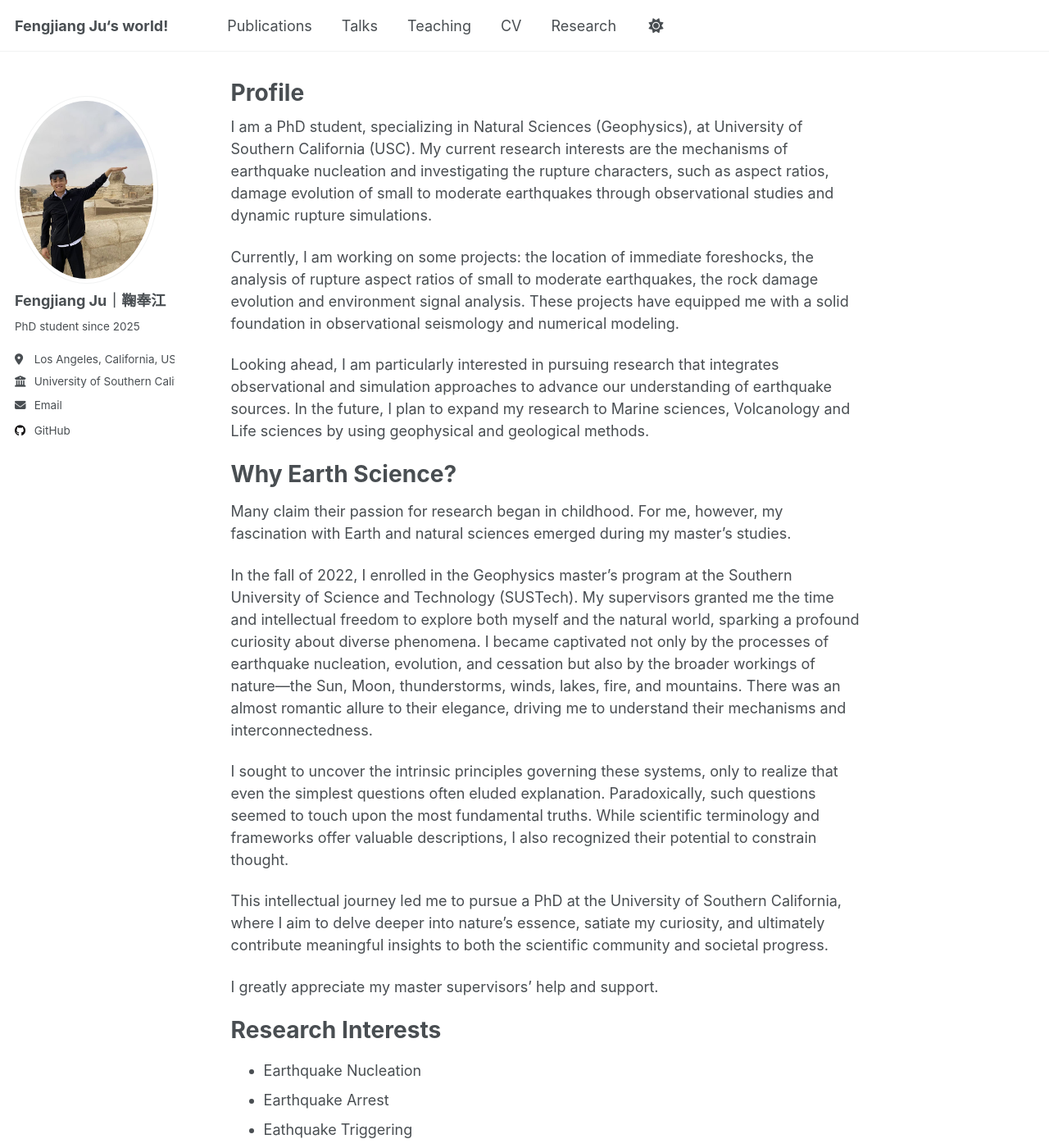
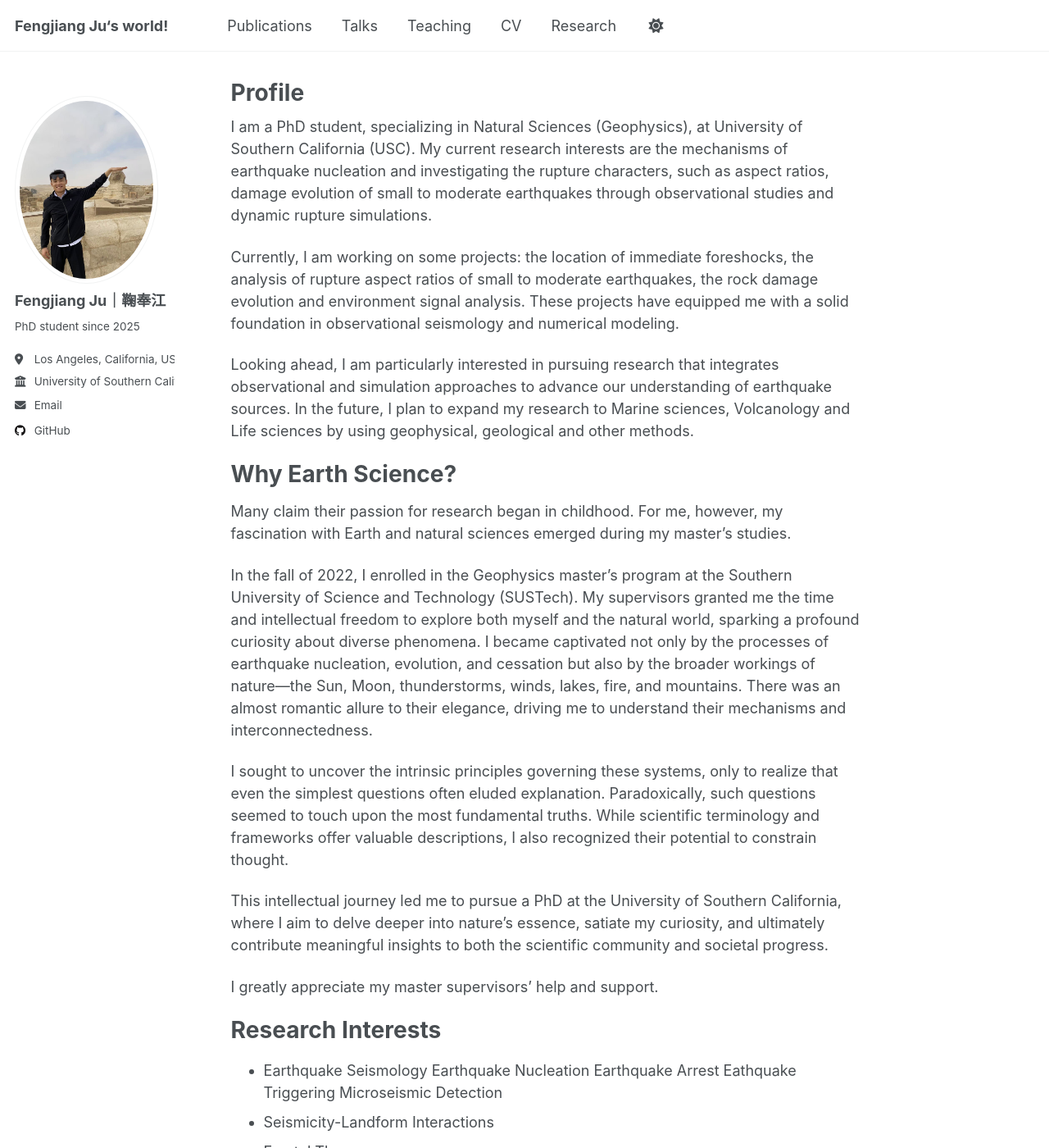
Before and after one commit to FengJiangJu/fengjiangju.github.io, a Jekyll site: the page built from _pages/about.md, in a window 1280 px wide and 1400 px high. Shown: the whole window at 82% size. Built offline with Jekyll 4.4.1, drawn with Linux system fonts in a browser that asks for light colours; a script that is not in the unit is left out; some of the changed text lies outside the part shown.

Commit message:
Update about.md with corrections and additions
Corrected minor typos and improved clarity in research interests and hobbies sections.

```diff
--- a/_pages/about.md
+++ b/_pages/about.md
@@ -11,7 +11,7 @@ I am a PhD student, specializing in Natural Sciences (Geophysics), at University
 
 Currently, I am working on some projects: the location of immediate foreshocks, the analysis of rupture aspect ratios of small to moderate earthquakes, the rock damage evolution and environment signal analysis. These projects have equipped me with a solid foundation in observational seismology and numerical modeling.
 
-Looking ahead, I am particularly interested in pursuing research that integrates observational and simulation approaches to advance our understanding of earthquake sources. In the future, I plan to expand my research to Marine sciences, Volcanology and Life sciences by using geophysical and geological methods.
+Looking ahead, I am particularly interested in pursuing research that integrates observational and simulation approaches to advance our understanding of earthquake sources. In the future, I plan to expand my research to Marine sciences, Volcanology and Life sciences by using geophysical, geological and other methods.
 
 Why Earth Science?
 ======
@@ -27,17 +27,23 @@ I greatly appreciate my master supervisors' help and support.
 
 Research Interests
 ======
-- Earthquake Nucleation
-- Earthquake Arrest
-- Eathquake Triggering
-- Microseismic Detection
+- Earthquake Seismology
+  Earthquake Nucleation
+  Earthquake Arrest
+  Eathquake Triggering
+  Microseismic Detection
+- Seismicity-Landform Interactions
+- Fractal Theory
+- Oceanic Seismology
+- Volcano Seismology
+- Paleoseismology
 
 Hobbies
 ======
 - Reading (Philosophy and history, with a focus on Chinese philosophy)
 - Fitness Training (Focused on weight gain and muscle building)
 - Swimming (Currently advancing in freestyle technique)
-- Badminton (Practiced consistently for 3.5 years)
+- Badminton, Golf, Tennis and Basketball.
 
 For more info
 ------
```
